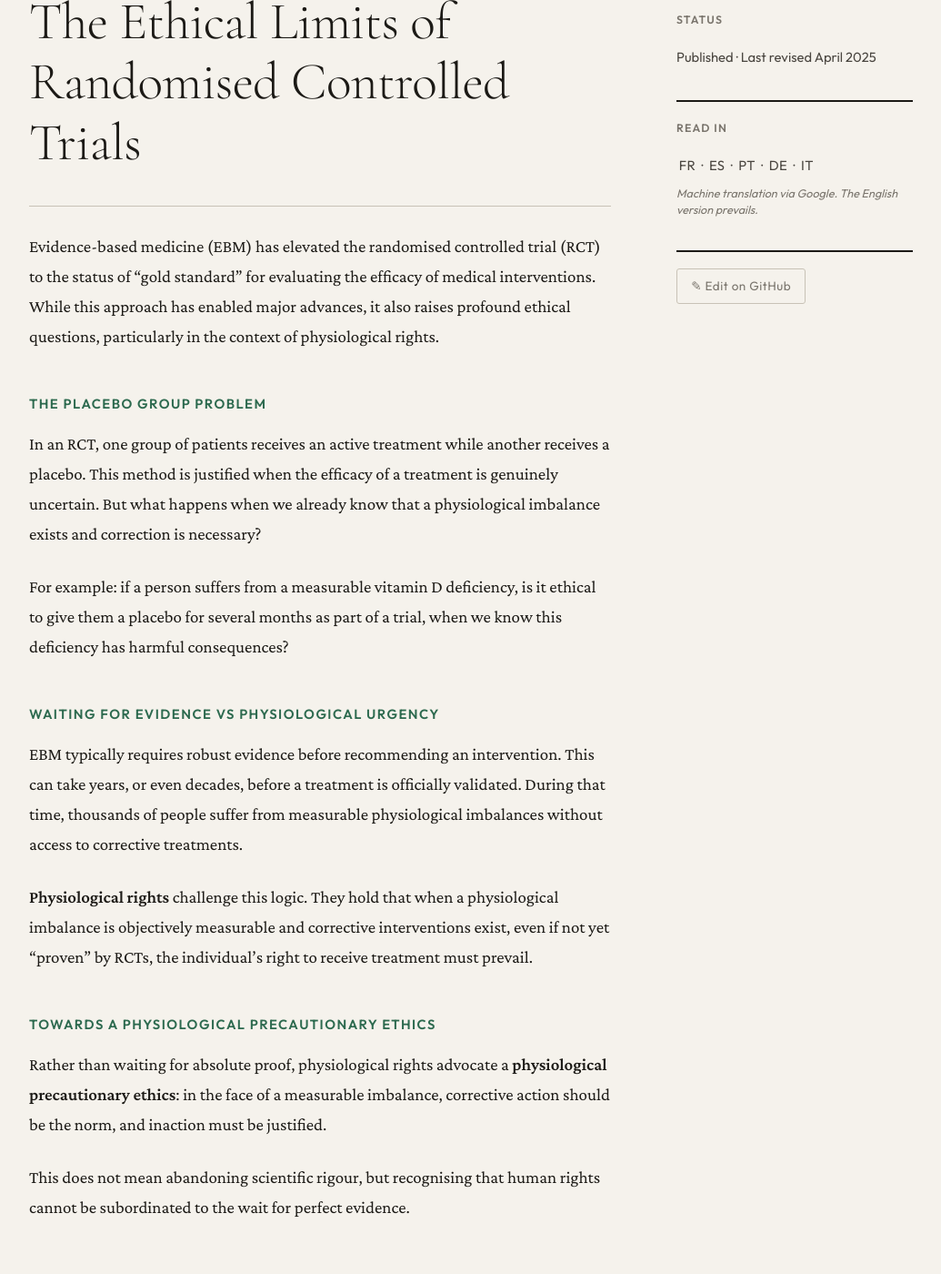
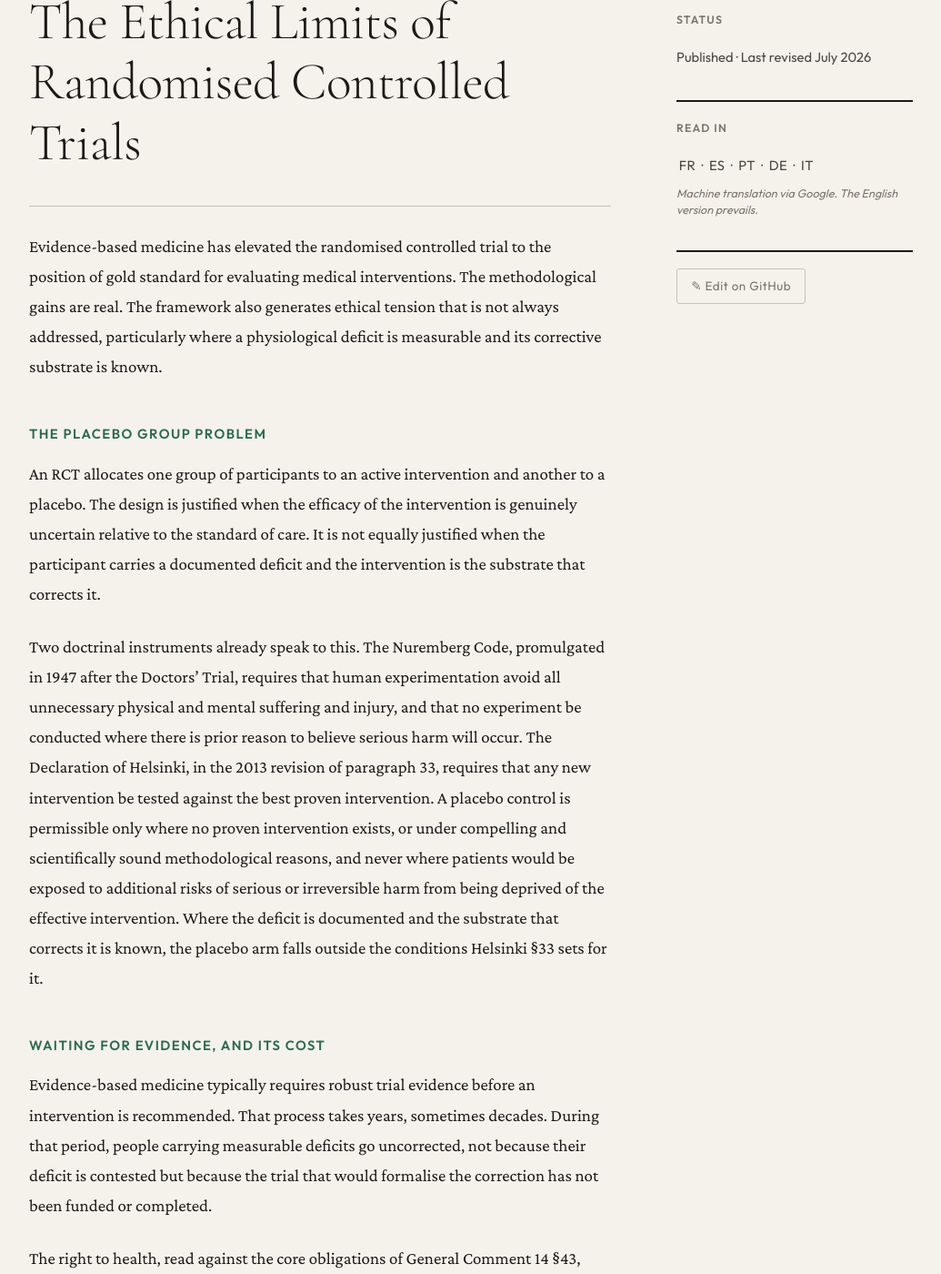
Before and after one commit to PerigGouanvic/physiological-rights, a Jekyll site: the page built from _editorials/ethical-limits-of-rcts.md, in a window 1280 px wide and 1400 px high, scrolled down 227 px. Shown: the whole window at 91% size, without its empty margins (122-1157 px from the left). Built offline with Jekyll 4.4.1, drawn with Linux system fonts in a browser that asks for light colours; some of the changed text lies outside the part shown.

Commit message:
editorial(pivot): anchor two April 2025 pieces to jurist-facing instruments (audit #15)
Rewrites `the-invisible-medical-emergency` against GC14 §43 (core obligations,
"minimum essential food nutritionally adequate and safe") and Alma-Ata 1978
(primary health care includes promotion of proper nutrition). Rewrites
`ethical-limits-of-rcts` against the Nuremberg Code, Declaration of Helsinki
§33 (2013 revision on placebo controls when effective interventions exist),
and the precautionary principle codified in TFUE Article 191. Removes the
"physiological precautionary ethics" neologism. Both pieces cross-link to
`the-instruments-already-exist` and `a-litigation-brief`; the invisible-
emergency piece adds the `calibrated-for-nothing` and
`false-negative-serum-potassium` handles for the architectural-blindness
argument. Frontmatter descriptions and `last_revised` refreshed.

Co-Authored-By: Claude Opus 4.7 <noreply@anthropic.com>

```diff
--- a/_editorials/ethical-limits-of-rcts.md
+++ b/_editorials/ethical-limits-of-rcts.md
@@ -1,29 +1,29 @@
 ---
 layout: default
 title: The Ethical Limits of Randomised Controlled Trials
-description: "Why waiting for RCT evidence cannot override the right to treat a measurable physiological imbalance — towards a physiological precautionary ethics."
+description: "Why the placebo arm and the wait for trial closure cannot be sustained against the Nuremberg Code, Declaration of Helsinki §33, and the precautionary principle of TFUE Article 191 when the deficit is measurable and the corrective substrate is known."
 status: published
-last_revised: "April 2025"
+last_revised: "July 2026"
 ---
 
 # The Ethical Limits of Randomised Controlled Trials
 
-Evidence-based medicine (EBM) has elevated the randomised controlled trial (RCT) to the status of "gold standard" for evaluating the efficacy of medical interventions. While this approach has enabled major advances, it also raises profound ethical questions, particularly in the context of physiological rights.
+Evidence-based medicine has elevated the randomised controlled trial to the position of gold standard for evaluating medical interventions. The methodological gains are real. The framework also generates ethical tension that is not always addressed, particularly where a physiological deficit is measurable and its corrective substrate is known.
 
-### The Placebo Group Problem
+### The placebo group problem
 
-In an RCT, one group of patients receives an active treatment while another receives a placebo. This method is justified when the efficacy of a treatment is genuinely uncertain. But what happens when we already know that a physiological imbalance exists and correction is necessary?
+An RCT allocates one group of participants to an active intervention and another to a placebo. The design is justified when the efficacy of the intervention is genuinely uncertain relative to the standard of care. It is not equally justified when the participant carries a documented deficit and the intervention is the substrate that corrects it.
 
-For example: if a person suffers from a measurable vitamin D deficiency, is it ethical to give them a placebo for several months as part of a trial, when we know this deficiency has harmful consequences?
+Two doctrinal instruments already speak to this. The Nuremberg Code, promulgated in 1947 after the Doctors' Trial, requires that human experimentation avoid all unnecessary physical and mental suffering and injury, and that no experiment be conducted where there is prior reason to believe serious harm will occur. The Declaration of Helsinki, in the 2013 revision of paragraph 33, requires that any new intervention be tested against the best proven intervention. A placebo control is permissible only where no proven intervention exists, or under compelling and scientifically sound methodological reasons, and never where patients would be exposed to additional risks of serious or irreversible harm from being deprived of the effective intervention. Where the deficit is documented and the substrate that corrects it is known, the placebo arm falls outside the conditions Helsinki §33 sets for it.
 
-### Waiting for Evidence vs Physiological Urgency
+### Waiting for evidence, and its cost
 
-EBM typically requires robust evidence before recommending an intervention. This can take years, or even decades, before a treatment is officially validated. During that time, thousands of people suffer from measurable physiological imbalances without access to corrective treatments.
+Evidence-based medicine typically requires robust trial evidence before an intervention is recommended. That process takes years, sometimes decades. During that period, people carrying measurable deficits go uncorrected, not because their deficit is contested but because the trial that would formalise the correction has not been funded or completed.
 
-**Physiological rights** challenge this logic. They hold that when a physiological imbalance is objectively measurable and corrective interventions exist, even if not yet "proven" by RCTs, the individual's right to receive treatment must prevail.
+The right to health, read against the core obligations of General Comment 14 §43, does not authorise this delay for substrates that are inexpensive, available, and known to correct a documented deficit. The floor is not the moment at which a trial concludes. The floor is the moment at which the deficit is measurable and the correction is trivial.
 
-### Towards a Physiological Precautionary Ethics
+### The precautionary principle, applied to physiology
 
-Rather than waiting for absolute proof, physiological rights advocate a **physiological precautionary ethics**: in the face of a measurable imbalance, corrective action should be the norm, and inaction must be justified.
+The absence of trial closure is not, in general, treated as licence for institutional inaction. In European Union law, the precautionary principle codified in Article 191 of the Treaty on the Functioning of the European Union authorises protective action in the face of serious risk even where scientific certainty is incomplete. The principle was developed in environmental policy and has been extended in the case law of the Court of Justice to public health matters, notably in the BSE and pharmaceutical safety line of decisions. Its logic transposes directly to physiological deficits: where the harm from inaction is documented and the corrective substrate is safe and available, the burden shifts toward acting rather than waiting.
 
-This does not mean abandoning scientific rigour, but recognising that human rights cannot be subordinated to the wait for perfect evidence.
+Read together, the Nuremberg Code, Helsinki §33, and Article 191 TFUE describe a doctrinal architecture in which the deprivation of a known-effective corrective substrate, whether inside a trial or inside routine practice, cannot be justified by the pending status of further evidence. What EBM frames as scientific caution reads, from this architecture, as a failure to act on what is already known. See [The Instruments Already Exist](/definitions/the-instruments-already-exist/) for the fuller reading of GC14 and the operationalisation precedents in international health law, and [A Litigation Brief](/definitions/a-litigation-brief/) for the analytical frame a jurist would use to bring these instruments to bear on a specific case.
```
Also changed, not shown: _editorials/the-invisible-medical-emergency.md (+7 -7 lines).
